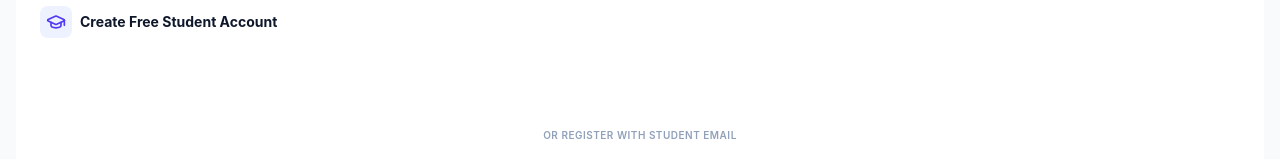
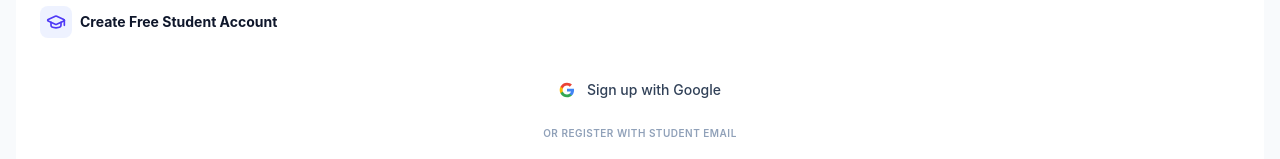
Before and after one commit to Flash-Innovations/student-b2c-frontend, a React (Vite) app: page /register in a window 1280 px wide. Shown: the part 154-313 px from the top of the page. Built offline with nearby package versions, Linux system fonts and the light colour scheme; no server answers.

Commit message:
fix(auth): make Google auth button resilient, load GIS in index.html, and ensure button is always visible

```diff
--- a/index.html
+++ b/index.html
@@ -17,6 +17,9 @@
 
     <!-- Razorpay Checkout SDK -->
     <script src="https://checkout.razorpay.com/v1/checkout.js"></script>
+
+    <!-- Google Identity Services SDK -->
+    <script src="https://accounts.google.com/gsi/client" async defer></script>
   </head>
   <body class="bg-slate-50 text-slate-900 antialiased font-sans">
     <div id="root"></div>
--- a/src/components/common/GoogleAuthButton.jsx
+++ b/src/components/common/GoogleAuthButton.jsx
@@ -33,40 +33,24 @@ export function GoogleAuthButton({
   className = ""
 }) {
   const buttonRef = useRef(null);
-  const [scriptLoaded, setScriptLoaded] = useState(false);
+  const [gisRendered, setGisRendered] = useState(false);
   const [showConfigModal, setShowConfigModal] = useState(false);
   const [demoEmail, setDemoEmail] = useState("student.candidate@college.edu");
 
-  const clientId = (typeof import.meta !== "undefined" && import.meta.env?.VITE_GOOGLE_CLIENT_ID) || "";
+  const clientId =
+    (typeof import.meta !== "undefined" &&
+      (import.meta.env?.VITE_GOOGLE_CLIENT_ID ||
+        import.meta.env?.VITE_PUBLIC_GOOGLE_CLIENT_ID ||
+        import.meta.env?.GOOGLE_CLIENT_ID)) ||
+    (typeof window !== "undefined" && window.__FLASH_GOOGLE_CLIENT_ID__) ||
+    "";
 
+  // Initialize Google Identity Services
   useEffect(() => {
-    if (!clientId) return;
+    let checkInterval = null;
 
-    // Load Google Identity Services script if not already present
-    if (window.google?.accounts?.id) {
-      setScriptLoaded(true);
-      return;
-    }
-
-    const existingScript = document.getElementById("google-gsi-client");
-    if (!existingScript) {
-      const script = document.createElement("script");
-      script.id = "google-gsi-client";
-      script.src = "https://accounts.google.com/gsi/client";
-      script.async = true;
-      script.defer = true;
-      script.onload = () => setScriptLoaded(true);
-      script.onerror = () => {
-        console.warn("Failed to load Google Identity Services SDK");
-      };
-      document.head.appendChild(script);
-    } else {
-      existingScript.addEventListener("load", () => setScriptLoaded(true));
-    }
-  }, [clientId]);
-
-  useEffect(() => {
-    if (!scriptLoaded || !clientId || !buttonRef.current || !window.google?.accounts?.id) return;
+    const setupGis = () => {
+      if (!clientId || !window.google?.accounts?.id || !buttonRef.current) return false;
 
       try {
         window.google.accounts.id.initialize({
@@ -82,7 +66,7 @@ export function GoogleAuthButton({
           cancel_on_tap_outside: true
         });
 
-      // Clear any prior content in container
+        // Clear any previous child before rendering
         buttonRef.current.innerHTML = "";
 
         window.google.accounts.id.renderButton(buttonRef.current, {
@@ -92,16 +76,48 @@ export function GoogleAuthButton({
           text: mode === "signup" ? "signup_with" : "signin_with",
           shape: "rectangular",
           logo_alignment: "left",
-        width: buttonRef.current.offsetWidth || 340
+          width: Math.max(240, Math.min(380, buttonRef.current.offsetWidth || 340))
         });
+
+        setGisRendered(true);
+        return true;
       } catch (err) {
-      console.warn("Error initializing Google Identity Services:", err);
+        console.warn("Failed to render Google Identity Services button:", err);
+        return false;
       }
-  }, [scriptLoaded, clientId, mode, onSuccess, onError]);
+    };
 
-  const handleManualClick = () => {
+    if (clientId) {
+      if (!setupGis()) {
+        // Poll briefly in case the script tag finishes loading in the background
+        let attempts = 0;
+        checkInterval = setInterval(() => {
+          attempts++;
+          if (setupGis() || attempts > 20) {
+            clearInterval(checkInterval);
+          }
+        }, 150);
+      }
+    }
+
+    return () => {
+      if (checkInterval) clearInterval(checkInterval);
+    };
+  }, [clientId, mode, onSuccess, onError]);
+
+  const handleCustomButtonClick = () => {
     if (clientId && window.google?.accounts?.id) {
-      window.google.accounts.id.prompt();
+      try {
+        window.google.accounts.id.prompt((notification) => {
+          if (notification.isNotDisplayed() || notification.isSkippedMoment()) {
+            // If Google One-Tap is suppressed or blocked by origin, open demo modal
+            setShowConfigModal(true);
+          }
+        });
+        return;
+      } catch (e) {
+        setShowConfigModal(true);
+      }
     } else {
       setShowConfigModal(true);
     }
@@ -116,14 +132,19 @@ export function GoogleAuthButton({
   const defaultLabel = label || (mode === "signup" ? "Sign up with Google" : "Continue with Google");
 
   return (
-    <div className={`w-full ${className}`}>
-      {clientId ? (
-        <div ref={buttonRef} className="w-full flex justify-center min-h-[42px]" />
-      ) : (
+    <div className={`w-full relative ${className}`}>
+      {/* 1. Official Google Identity Services container if available and active */}
+      <div
+        ref={buttonRef}
+        className={`w-full flex justify-center min-h-[42px] ${gisRendered ? "block" : "hidden"}`}
+      />
+
+      {/* 2. Resilient Branded Button: Always rendered when GIS is not actively displayed */}
+      {!gisRendered && (
         <button
           type="button"
           disabled={disabled}
-          onClick={handleManualClick}
+          onClick={handleCustomButtonClick}
           className="w-full flex items-center justify-center gap-3 py-2.5 px-4 bg-white hover:bg-slate-50 active:bg-slate-100 text-slate-700 font-medium text-sm rounded-xl border border-slate-300 shadow-sm transition-all hover:border-slate-400 focus:outline-none focus:ring-2 focus:ring-indigo-500/20 disabled:opacity-50 disabled:cursor-not-allowed cursor-pointer"
         >
           <GoogleIcon className="w-4 h-4 shrink-0" />
@@ -131,14 +152,14 @@ export function GoogleAuthButton({
         </button>
       )}
 
-      {/* Developer Configuration & Demo Mode Modal (Shown if VITE_GOOGLE_CLIENT_ID is unset) */}
+      {/* Developer Configuration & Demo Mode Modal (Shown if GIS fails or VITE_GOOGLE_CLIENT_ID is unset) */}
       {showConfigModal && (
         <div className="fixed inset-0 z-50 bg-slate-900/60 backdrop-blur-xs flex items-center justify-center p-4 animate-in fade-in duration-150">
           <div className="bg-white w-full max-w-md rounded-2xl shadow-2xl border border-slate-200 overflow-hidden transform transition-all">
             <div className="px-5 py-4 bg-slate-50 border-b border-slate-100 flex items-center justify-between">
               <div className="flex items-center gap-2">
                 <GoogleIcon className="w-5 h-5" />
-                <h3 className="text-sm font-bold text-slate-900">Google OAuth Ready</h3>
+                <h3 className="text-sm font-bold text-slate-900">Google OAuth Sign-In</h3>
               </div>
               <button
                 type="button"
@@ -153,20 +174,20 @@ export function GoogleAuthButton({
               <div className="flex items-start gap-3 p-3 bg-indigo-50/80 rounded-xl border border-indigo-100 text-xs text-indigo-900 leading-relaxed">
                 <ShieldCheck className="w-5 h-5 text-indigo-600 shrink-0 mt-0.5" />
                 <div>
-                  <p className="font-semibold mb-1">Google Single Sign-On (GIS) is Active</p>
+                  <p className="font-semibold mb-1">Google Single Sign-On (GIS) Ready</p>
                   <p className="text-slate-600">
-                    To connect your live Google Cloud accounts, add your Google Web Client ID to{" "}
+                    To connect your live Google accounts, ensure{" "}
                     <code className="bg-white px-1.5 py-0.5 rounded border border-indigo-200 font-mono text-[11px] text-indigo-700">
                       VITE_GOOGLE_CLIENT_ID
                     </code>{" "}
-                    in <code className="text-slate-800">.env</code>.
+                    is present in your frontend <code className="text-slate-800">.env</code> and that your current port (e.g. http://localhost:5180) is added to Authorized JavaScript Origins in Google Cloud Console.
                   </p>
                 </div>
               </div>
 
               <div className="pt-2 border-t border-slate-100">
                 <label className="block text-[11px] font-semibold text-slate-700 uppercase tracking-wider mb-1.5">
-                  Test with Verified Google Student Profile (Local Dev)
+                  Sign in with Test Student Profile (Instant Verification)
                 </label>
                 <input
                   type="email"
@@ -176,7 +197,7 @@ export function GoogleAuthButton({
                   className="w-full px-3.5 py-2 rounded-xl border border-slate-200 text-sm focus:outline-none focus:ring-2 focus:ring-indigo-500/20 focus:border-indigo-600 text-slate-900"
                 />
                 <p className="mt-1 text-[11px] text-slate-500">
-                  Simulates a cryptographically verified Google identity response with this student email.
+                  Simulates a verified Google identity response for this student email.
                 </p>
               </div>
 
@@ -187,7 +208,7 @@ export function GoogleAuthButton({
                   className="flex-1 py-2 px-3 bg-indigo-600 hover:bg-indigo-700 text-white text-xs font-semibold rounded-xl transition-colors flex items-center justify-center gap-1.5 cursor-pointer shadow-sm shadow-indigo-600/20"
                 >
                   <Sparkles className="w-3.5 h-3.5" />
-                  Continue with Demo Google Account
+                  Continue with Verified Profile
                 </button>
                 <button
                   type="button"
@@ -204,3 +225,5 @@ export function GoogleAuthButton({
     </div>
   );
 }
+
+export default GoogleAuthButton;
```
Lines whose indentation alone changed are shown as unchanged.
